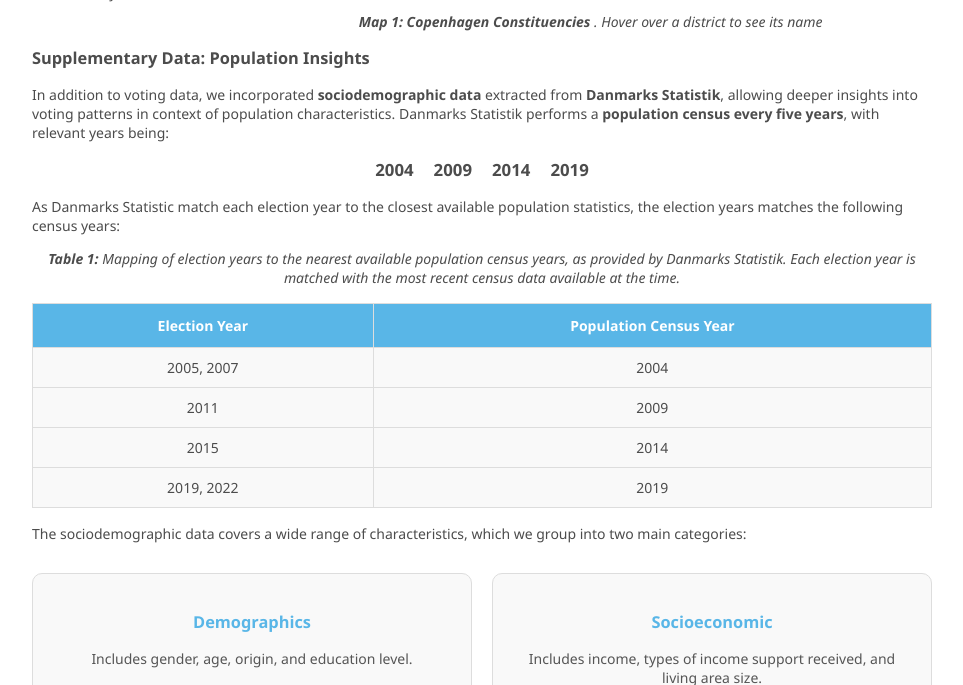
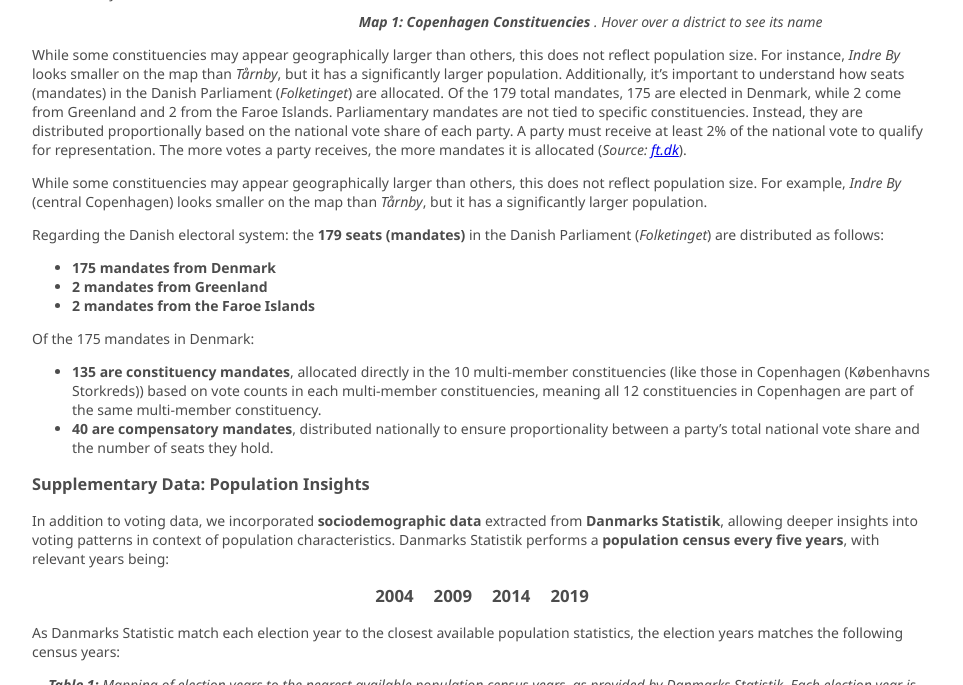
Before and after one commit to johannefranck/johannefranck.github.io, a Jekyll site: the page built from data.markdown, in a window 1280 px wide and 900 px high, scrolled down 1080 px, cut to the strip 215-900 px from the top of the window. Shown: the whole strip, without its empty margins (158-1121 px from the left). Built offline with Jekyll 4.4.1, drawn with Linux system fonts in a browser that asks for light colours.

Commit message:
added about the election vote in denmark

```diff
--- a/data.markdown
+++ b/data.markdown
@@ -64,6 +64,20 @@ We specifically filtered the data to the following constituencies within **Købe
   </figure>
 
 </div>
+
+While some constituencies may appear geographically larger than others, this does not reflect population size. For instance, *Indre By* looks smaller on the map than *Tårnby*, but it has a significantly larger population. Additionally, it’s important to understand how seats (mandates) in the Danish Parliament (*Folketinget*) are allocated. Of the 179 total mandates, 175 are elected in Denmark, while 2 come from Greenland and 2 from the Faroe Islands. Parliamentary mandates are not tied to specific constituencies. Instead, they are distributed proportionally based on the national vote share of each party. A party must receive at least 2% of the national vote to qualify for representation. The more votes a party receives, the more mandates it is allocated (*Source: [ft.dk](https://www.ft.dk/da/folkestyret/valg-og-afstemninger/hvordan-man-stemmer)*).
+
+While some constituencies may appear geographically larger than others, this does not reflect population size. For example, *Indre By* (central Copenhagen) looks smaller on the map than *Tårnby*, but it has a significantly larger population.
+
+Regarding the Danish electoral system: the **179 seats (mandates)** in the Danish Parliament (*Folketinget*) are distributed as follows:
+
+* **175 mandates from Denmark**
+* **2 mandates from Greenland**
+* **2 mandates from the Faroe Islands**
+
+Of the 175 mandates in Denmark:
+* **135 are constituency mandates**, allocated directly in the 10 multi-member constituencies (like those in Copenhagen (Københavns Storkreds)) based on vote counts in each multi-member constituencies, meaning all 12 constituencies in Copenhagen are part of the same multi-member constituency.
+* **40 are compensatory mandates**, distributed nationally to ensure proportionality between a party’s total national vote share and the number of seats they hold.
 
 ### Supplementary Data: Population Insights
 
```
Also changed, not shown: 2 other files.
